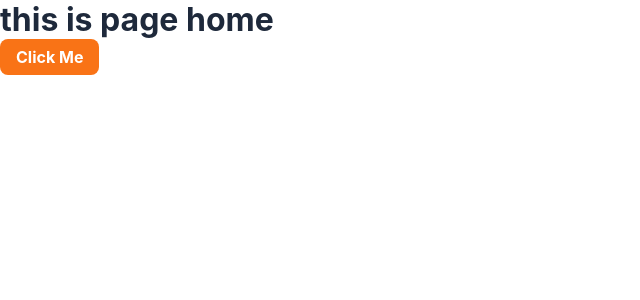
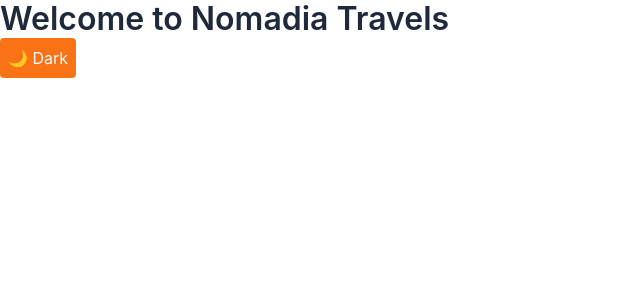
Before and after one commit to kanata-kan/nomadia-travels, a Next.js app: page / in a window 1280 px wide. Shown: the top 300 px of the page, without its empty margins (0-640 px from the left). Built offline with nearby package versions, Linux system fonts and the light colour scheme.

Commit message:
taskId 2.1 : Create Root Layout

```diff
--- a/app/layout.tsx
+++ b/app/layout.tsx
@@ -1,6 +1,6 @@
-// app/layout.tsx
 import ThemeProviderWrapper from "@/components/providers/ThemeProviderWrapper";
-import type { Metadata } from "next";
+import { ThemeProviderCustom } from "@/hooks/useThemeToggle";
+import { baseMetadata } from "@/lib/metadata";
 import { Geist, Geist_Mono } from "next/font/google";
 
 const geistSans = Geist({
@@ -13,10 +13,8 @@ const geistMono = Geist_Mono({
   variable: "--font-geist-mono",
 });
 
-export const metadata: Metadata = {
-  title: "Nomadia Travels",
-  description: "Pick your own travel experience",
-};
+// ✅ Metadata
+export const metadata = baseMetadata;
 
 export default function RootLayout({
   children,
@@ -24,9 +22,11 @@ export default function RootLayout({
   children: React.ReactNode;
 }) {
   return (
-    <html lang="en">
+    <html lang="en" suppressHydrationWarning>
       <body className={`${geistSans.variable} ${geistMono.variable}`}>
-        <ThemeProviderWrapper>{children}</ThemeProviderWrapper>
+        <ThemeProviderCustom>
+          <ThemeProviderWrapper>{children}</ThemeProviderWrapper>
+        </ThemeProviderCustom>
       </body>
     </html>
   );
--- a/app/page.tsx
+++ b/app/page.tsx
@@ -1,10 +1,10 @@
-import { Button } from "@/components/ui/Button";
+import ThemeToggleButton from "@/components/ui/ThemeToggleButton";
 
 export default function Home() {
   return (
-    <div>
-      <h1>this is page home</h1>
-      <Button>Click Me</Button>
-    </div>
+    <main>
+      <h1>Welcome to Nomadia Travels</h1>
+      <ThemeToggleButton />
+    </main>
   );
 }
--- a/components/providers/ThemeProviderWrapper.tsx
+++ b/components/providers/ThemeProviderWrapper.tsx
@@ -1,24 +1,15 @@
-// components/ThemeProviderWrapper.tsx
 "use client";
 
 import { ThemeProvider } from "styled-components";
-import { ThemeProviderCustom, useThemeToggle } from "@/hooks/useThemeToggle";
 import { GlobalStyle } from "@/styles/global";
+import { useThemeToggle } from "@/hooks/useThemeToggle";
 
-export default function ThemeProviderWrapper({
-  children,
-}: {
+type Props = {
   children: React.ReactNode;
-}) {
-  return (
-    <ThemeProviderCustom>
-      <InnerWrapper>{children}</InnerWrapper>
-    </ThemeProviderCustom>
-  );
-}
+};
 
-function InnerWrapper({ children }: { children: React.ReactNode }) {
-  const { theme } = useThemeToggle();
+export default function ThemeProviderWrapper({ children }: Props) {
+  const { theme } = useThemeToggle(); // ✅ جبد theme من Context
 
   return (
     <ThemeProvider theme={theme}>
--- /dev/null
+++ b/lib/metadata.ts
@@ -0,0 +1,30 @@
+// lib/metadata.ts
+import { Metadata } from "next";
+
+export const baseMetadata: Metadata = {
+  metadataBase: new URL("https://nomadia-travels.com"), // <-- من بعد غادي تحط دومين ديالك الحقيقي
+  title: "Nomadia Travels",
+  description: "Explore the world with Nomadia Travels",
+  openGraph: {
+    title: "Nomadia Travels",
+    description: "Explore the world with Nomadia Travels",
+    url: "https://nomadia-travels.com",
+    siteName: "Nomadia Travels",
+    images: [
+      {
+        url: "/og-image.png", // حط صورة داخل public
+        width: 1200,
+        height: 630,
+        alt: "Nomadia Travels",
+      },
+    ],
+    locale: "en_US",
+    type: "website",
+  },
+  twitter: {
+    card: "summary_large_image",
+    title: "Nomadia Travels",
+    description: "Explore the world with Nomadia Travels",
+    images: ["/og-image.png"],
+  },
+};
--- a/styles/global.ts
+++ b/styles/global.ts
@@ -23,17 +23,43 @@ export const GlobalStyle = createGlobalStyle`
 
   html, body {
     height: 100%;
+    -webkit-font-smoothing: antialiased;
+    -moz-osx-font-smoothing: grayscale;
   }
 
   body {
-    font-family: 'Inter', sans-serif;
+    font-family: 'Inter', system-ui, -apple-system, BlinkMacSystemFont, "Segoe UI", Roboto, "Helvetica Neue", Arial, sans-serif;
+    line-height: 1.5;
     background-color: var(--color-background);
     color: var(--color-text-primary);
     transition: background-color 0.3s ease, color 0.3s ease;
   }
 
+  h1, h2, h3, h4, h5, h6 {
+    font-weight: 600;
+    line-height: 1.2;
+    color: var(--color-text-primary);
+  }
+
+  p {
+    margin-bottom: 1rem;
+    color: var(--color-text-secondary);
+  }
+
+  a {
+    color: var(--color-accent);
+    text-decoration: none;
+    transition: color 0.2s ease;
+  }
+  a:hover {
+    text-decoration: underline;
+  }
+
   button, input, textarea, select {
     font: inherit;
+    background: none;
+    border: none;
+    color: inherit;
   }
 
   :focus {
```
Also changed, not shown: 4 other files (tests, documents, lock files or other folders).
